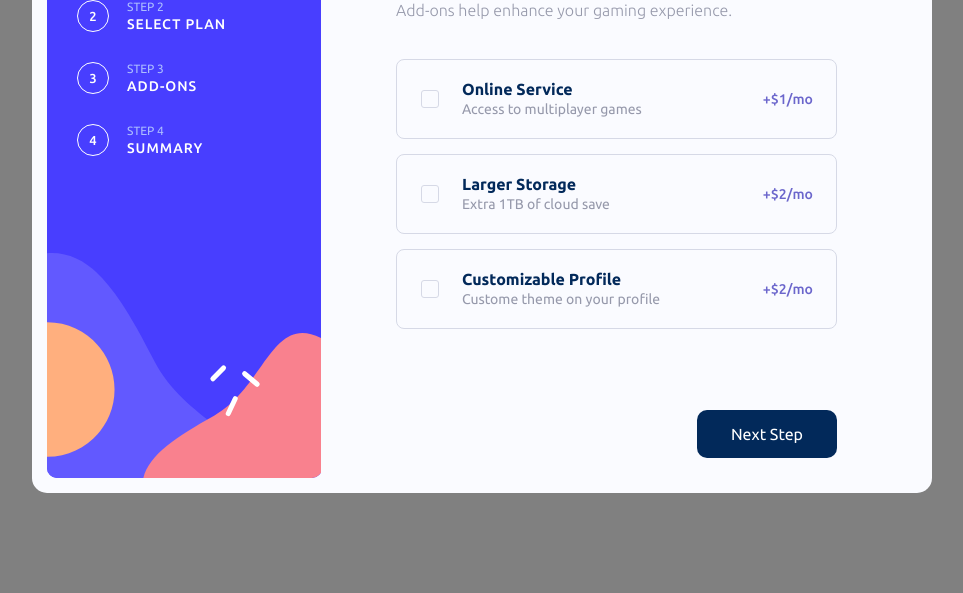
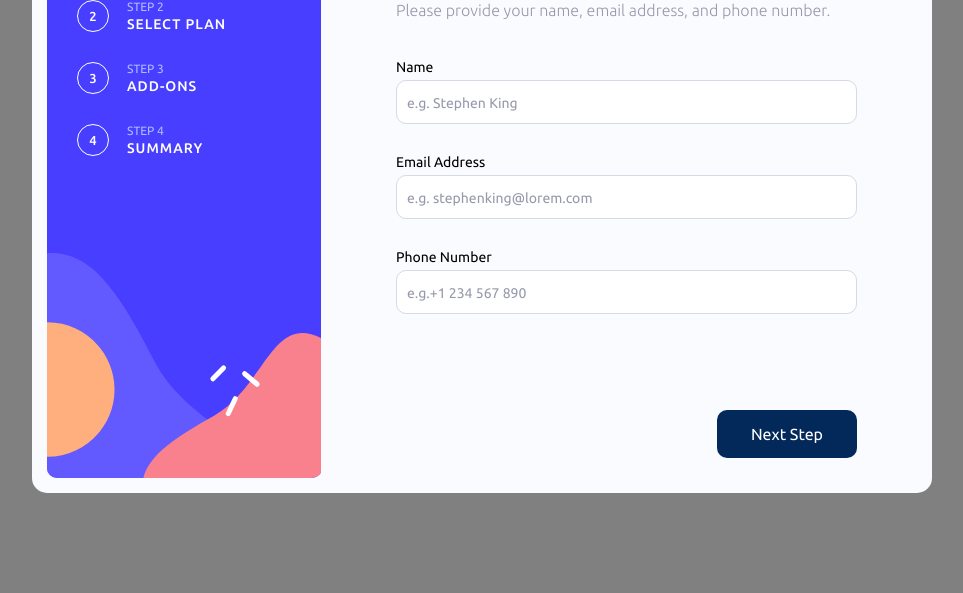
Before and after one commit to madosy/multi-step-form, a website built with webpack: page src/template.html in a window 1280 px wide. Shown: the part 207-800 px from the top of the page, without its empty margins (158-1121 px from the left). Built offline with nearby package versions, Linux system fonts and the light colour scheme; what pubsub-js would draw is missing.

Commit message:
Fix: isAddonsSelected() return string instead of boolean Fix: Personal info input width: 100% causing overflow

```diff
--- a/src/content_components/content/personal-info/personalInfo_style.scss
+++ b/src/content_components/content/personal-info/personalInfo_style.scss
@@ -23,6 +23,7 @@
     position: relative;
     font-size: 14px;
     margin-bottom: 30px;
+    width: 100%;
   }
 
   input {
@@ -31,7 +32,7 @@
     display: block;
     height: 2.5rem;
     margin: 0;
-    width: 100%;
+    width: -webkit-fill-available;
     background-color: white;
     border: 1px solid hsl(229, 24%, 87%);
     border-radius: 10px;
@@ -81,7 +82,7 @@
     width: max-content;
     position: absolute;
     top: 0px;
-    right: -15px;
+    right: 0px;
   }
   input:valid + span {
     display: none;
--- a/src/content_components/content/pick-addons/convertAddonToHTML.js
+++ b/src/content_components/content/pick-addons/convertAddonToHTML.js
@@ -15,7 +15,7 @@ function convertAddonToHTML(addon) {
   `;
 
   const checkbox = label.querySelector("input");
-  checkbox.checked = sessionStorage.getItem(addonID);
+  checkbox.checked = isAddonSelected(addonID);
   checkbox.addEventListener("change", () => {
     sessionStorage.setItem(addonID, checkbox.checked);
   });
@@ -23,4 +23,6 @@ function convertAddonToHTML(addon) {
   return label;
 }
 
+const isAddonSelected = (id) => sessionStorage.getItem(id) === "true";
+
 export { convertAddonToHTML };
--- a/src/content_components/content/pick-addons/generateForm.js
+++ b/src/content_components/content/pick-addons/generateForm.js
@@ -1,6 +1,6 @@
 import { getListOfAddons } from "./getListOfAddons";
 
-const generateForm = () => {
+const generateAddonsForm = () => {
   const form = document.createElement("form");
   form.classList.add("pick-addons-form");
 
@@ -10,4 +10,4 @@ const generateForm = () => {
   return form;
 };
 
-export { generateForm };
+export { generateAddonsForm };
--- a/src/content_components/content/pick-addons/generatePickAddonsPage.js
+++ b/src/content_components/content/pick-addons/generatePickAddonsPage.js
@@ -1,7 +1,8 @@
 import "./pickAddons_style.scss";
-import { generateForm } from "./generateForm";
+import { generateAddonsForm } from "./generateForm";
 
 const generatePickAddonsPage = () => {
+  console.log("generating addons page!!!");
   const container = document.createElement("div");
   container.classList.add("pick-addons");
 
@@ -15,7 +16,7 @@ const generatePickAddonsPage = () => {
   description.classList.add("description");
   container.appendChild(description);
 
-  const myForm = generateForm();
+  const myForm = generateAddonsForm();
   container.appendChild(myForm);
 
   return container;
--- a/src/content_components/content_displayController.js
+++ b/src/content_components/content_displayController.js
@@ -12,17 +12,16 @@ const displayController = (() => {
     const currentStep = user.getCurrentStep();
 
     contentPanel.innerHTML = "";
-    const personalInfo = generatePersonalInfoForm();
-    const selectPlan = generateSelectPlanPage();
-    const pickAddons = generatePickAddonsPage();
 
     if (currentStep === 1) {
-      contentPanel.appendChild(pickAddons);
-      // contentPanel.appendChild(personalInfo);
+      const personalInfo = generatePersonalInfoForm();
+      contentPanel.appendChild(personalInfo);
     } else if (currentStep === 2) {
+      const selectPlan = generateSelectPlanPage();
       contentPanel.appendChild(selectPlan);
     } else if (currentStep === 3) {
-      contentPanel.innerHTML = "3";
+      const pickAddons = generatePickAddonsPage();
+      contentPanel.appendChild(pickAddons);
     }
   }
 
--- a/src/index.scss
+++ b/src/index.scss
@@ -37,7 +37,7 @@ body {
     grid-row: 1 / 2;
     margin-top: 40px;
     margin-left: 60px;
-    margin-right: 80px;
+    margin-right: 60px;
   }
 
   .navigation-panel {
@@ -45,7 +45,7 @@ body {
     grid-row: 2 / 3;
     margin-bottom: 20px;
     margin-left: 60px;
-    margin-right: 80px;
+    margin-right: 60px;
   }
 }
 
```
